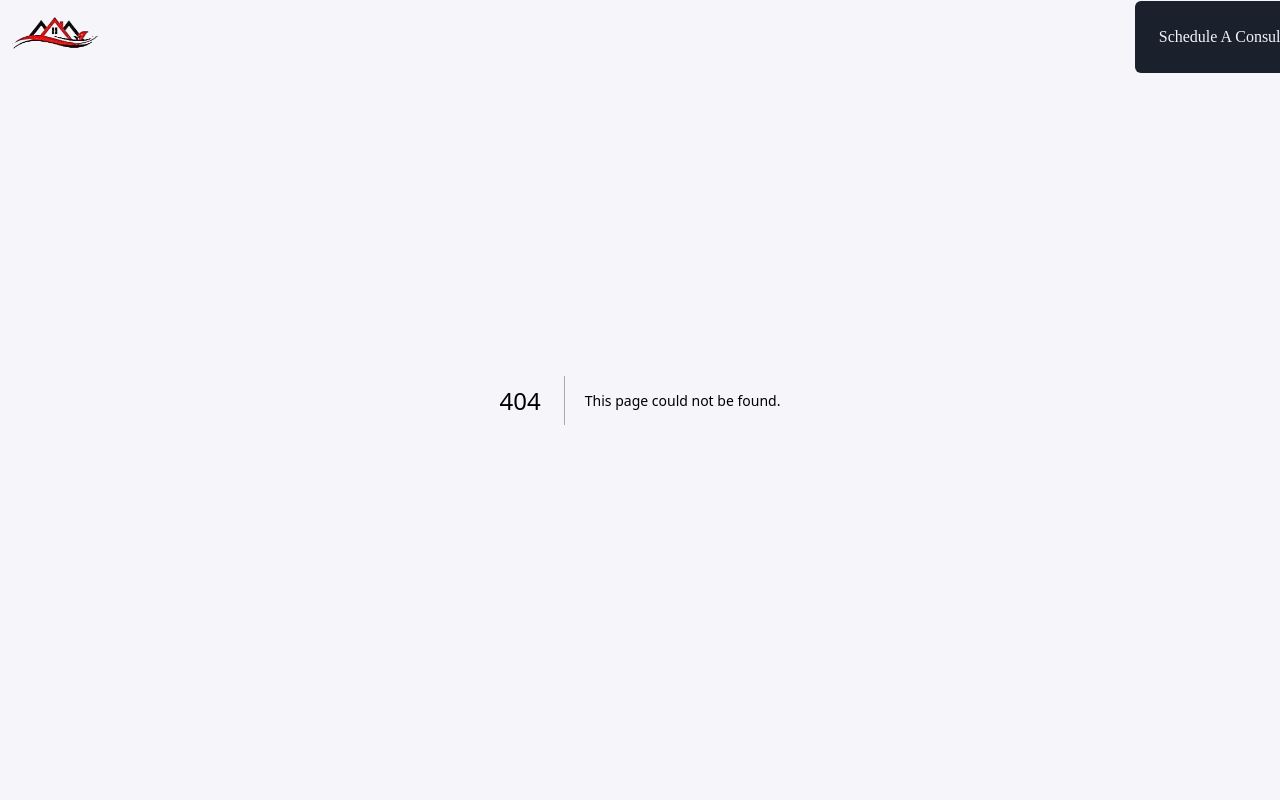
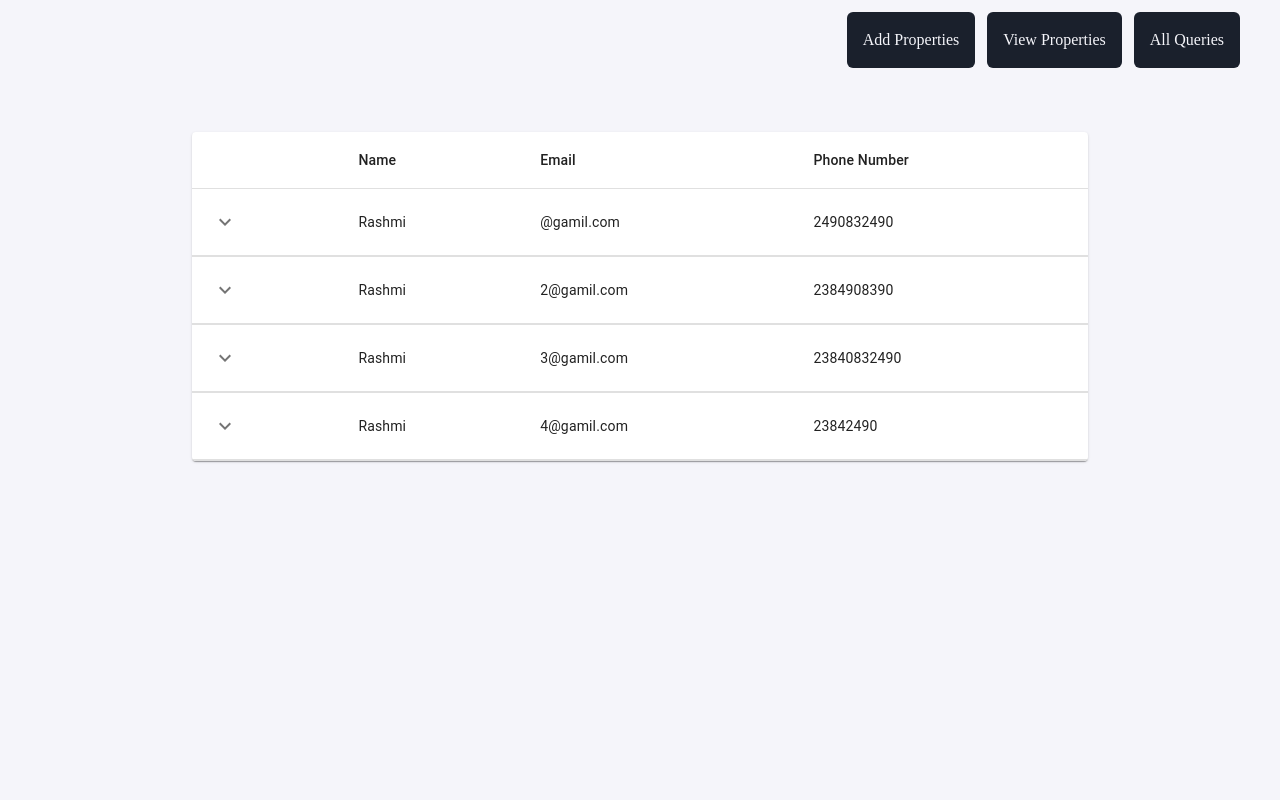
Before and after one commit to Chaitanya-exe/JK_RealEstate, a Next.js app: page /dashboard/queries in a window 1280 px wide. Before the commit this address had no page. Shown: the top 800 px of the page. Built offline with nearby package versions, Linux system fonts and the light colour scheme.

Commit message:
query layout

```diff
--- /dev/null
+++ b/app/ClientLayout.js
@@ -0,0 +1,24 @@
+"use client";
+
+import Footer from "@/components/Footer";
+import Header from "@/components/Header";
+import { usePathname, useRouter } from "next/navigation";
+import React, { useEffect, useState } from "react";
+
+const ClientLayout = ({ children }) => {
+  const pathname = usePathname();
+
+  const excludeHeaderFooter = pathname.includes('/dashboard')
+
+  return (
+    <div className="min-h-screen flex flex-col">
+      {!excludeHeaderFooter && <Header />}
+
+      <main className="flex-grow">{children}</main>
+
+      {!excludeHeaderFooter && <Footer />}
+    </div>
+  );
+};
+
+export default ClientLayout;
--- /dev/null
+++ b/app/dashboard/addProp/page.jsx
@@ -0,0 +1,11 @@
+import React from 'react'
+
+const page = () => {
+  return (
+    <div>
+      adecef
+    </div>
+  )
+}
+
+export default page
--- /dev/null
+++ b/app/dashboard/layout.jsx
@@ -0,0 +1,40 @@
+"use client";
+
+
+import Button from '@/components/Button';
+import Link from 'next/link';
+import React from 'react'
+
+const layout = ({children}) => {
+
+
+  return (
+    <div>
+      <div className="flex gap-3 justify-end mx-10 my-3">
+        <Button
+          text={"add Properties"}
+          type={"primary"}
+          link={"/dashboard/addProp"}
+          classname={"md:p-4 p-1 max-sm:hidden max-sm:rounded-md  rounded-md"}
+        />
+        <Button
+          text={"view Properties"}
+          type={"primary"}
+          link={"/dashboard/viewProp"}
+          classname={"md:p-4 p-1 max-sm:hidden max-sm:rounded-md  rounded-md"}
+        />
+        <Button
+          text={" all queries"}
+          type={"primary"}
+          link={"/dashboard/queries"}
+          classname={"md:p-4 p-1 max-sm:hidden max-sm:rounded-md  rounded-md"}
+        />
+
+      </div>
+
+      {children}
+    </div>
+  );
+}
+
+export default layout
--- /dev/null
+++ b/app/dashboard/queries/page.js
@@ -0,0 +1,92 @@
+"use client";
+
+import * as React from "react";
+import PropTypes from "prop-types";
+import Box from "@mui/material/Box";
+import Collapse from "@mui/material/Collapse";
+import IconButton from "@mui/material/IconButton";
+import Table from "@mui/material/Table";
+import TableBody from "@mui/material/TableBody";
+import TableCell from "@mui/material/TableCell";
+import TableContainer from "@mui/material/TableContainer";
+import TableHead from "@mui/material/TableHead";
+import TableRow from "@mui/material/TableRow";
+import Typography from "@mui/material/Typography";
+import Paper from "@mui/material/Paper";
+import KeyboardArrowDownIcon from "@mui/icons-material/KeyboardArrowDown";
+import KeyboardArrowUpIcon from "@mui/icons-material/KeyboardArrowUp";
+import { rows } from "@/constants/dummydata";
+
+function Row(props) {
+  const { row } = props;
+  const [open, setOpen] = React.useState(false);
+
+  return (
+    <React.Fragment>
+      <TableRow sx={{ "& > *": { borderBottom: "unset" } }}>
+        <TableCell>
+          <IconButton
+            aria-label="expand row"
+            size="small"
+            onClick={() => setOpen(!open)}
+          >
+            {open ? <KeyboardArrowUpIcon /> : <KeyboardArrowDownIcon />}
+          </IconButton>
+        </TableCell>
+        <TableCell component="th" scope="row">
+          {row.name}
+        </TableCell>
+        <TableCell>{row.email}</TableCell>
+        <TableCell>{row.phoneNumber}</TableCell>
+      </TableRow>
+      <TableRow>
+        <TableCell style={{ paddingBottom: 0, paddingTop: 0 }} colSpan={6}>
+          <Collapse in={open} timeout="auto" unmountOnExit>
+            <div className="my-3">
+              <div className="mb-4">
+                <h1 className="text-lg font-[550]">Type :-</h1>
+                <div className="flex gap-3 mt-2 text-[15px] *:bg-cardBg *:py-1 *:px-3 *:rounded *:capitalize ">
+                  {row.type.map((historyRow,i) => (
+                    <span key={i}>{historyRow}</span>
+                  ))}
+                </div>
+              </div>
+              <div>
+                <h1 className="text-lg font-[550]">Inquiries :-</h1>
+                <div className="flex flex-col text-[15px] text-wrap gap-2 tracking-wide my-2 *:bg-cardBg *:py-2 *:px-3 *:rounded *:capitalize ">
+                  {row.Inquiry.map((historyRow,i) => (
+                    <p key={i}>{historyRow}</p>
+                  ))}
+                </div>
+              </div>
+            </div>
+          </Collapse>
+        </TableCell>
+      </TableRow>
+    </React.Fragment>
+  );
+}
+
+export default function Page() {
+  return (
+    <TableContainer component={Paper} className="max-w-[70vw] mx-auto my-16">
+      <Table aria-label="collapsible table">
+        <TableHead>
+          <TableRow>
+            <TableCell />
+            <TableCell className="font-[550] capitalize ">Name</TableCell>
+            <TableCell className="font-[550] capitalize ">email</TableCell>
+            <TableCell className="font-[550] capitalize ">
+              Phone number
+            </TableCell>
+          </TableRow>
+        </TableHead>
+        <TableBody>
+          {rows.map((row) => (
+            <Row key={row.id} row={row} />
+          ))}
+        </TableBody>
+      </Table>
+    </TableContainer>
+  );
+}
--- a/app/dashboard/page.js
+++ b/app/dashboard/viewProp/page.js
@@ -3,7 +3,7 @@ import React from 'react'
 const page = () => {
   return (
     <div>
-      dsahboard
+      viewvekjr vk
     </div>
   )
 }
--- a/app/layout.js
+++ b/app/layout.js
@@ -1,7 +1,6 @@
-import { Geist, Geist_Mono } from "next/font/google";
 import "../styles/globals.css";
-import Header from "@/components/Header";
-import Footer from "@/components/Footer";
+
+import ClientLayout from "./ClientLayout";
 
 export const metadata = {
   title: "J.K. Estate",
@@ -11,13 +10,11 @@ export const metadata = {
 export default function RootLayout({ children }) {
   return (
     <html lang="en">
-    <head>
-      <link rel="icon" href="/logo.jpg" type="image/x-icon"  />
-    </head>
-      <body className="overflow-x-hidden h-full w-full  bg-prim_white">
-        <Header />
-        {children}
-        <Footer />
+      <head>
+        <link rel="icon" href="/logo.jpg" type="image/x-icon" />
+      </head>
+      <body className="overflow-x-hidden relative min-h-screen w-full  bg-prim_white">
+        <ClientLayout>{children}</ClientLayout>
       </body>
     </html>
   );
--- a/app/services/[id]/page.js
+++ b/app/services/[id]/page.js
@@ -26,6 +26,7 @@ const Page = () => {
   return (
     <div>
       <ServiceDetail serviceData={serviceData} />
+
       <section
         id="form"
         className="h-[690px] py-10 mb-12 mt-36 relative w-full bg-[url('/formBg.png')] bg-cover bg-center"
--- a/components/Button.jsx
+++ b/components/Button.jsx
@@ -1,7 +1,7 @@
+import Link from "next/link";
 import React from "react";
 
-const Button = ({ type, text, icon, classname, funCall, hrefLink }) => {
-  console.log(hrefLink);
+const Button = ({ type, text, icon, classname, hrefLink, link }) => {
 
    if (hrefLink) {
     return (
@@ -20,22 +20,16 @@ const Button = ({ type, text, icon, classname, funCall, hrefLink }) => {
   }
 
   return (
-    <button
+    <Link href={link}
       className={`${
         type === "primary"
           ? "bg-prim_black text-prim_white hover:bg-gray"
           : "bg-none border hover:ring-1 hover:ring-prim_white border-prim_white"
       } capitalize text-nowrap ${classname}`}
-      onClick={(e) => {
-        e.preventDefault();
-        if (typeof funCall === "function") {
-          funCall();
-        }
-      }}
     >
       {icon && <span>{icon}</span>}
       <p>{text}</p>
-    </button>
+    </Link>
   );
 };
 
--- a/components/Header.jsx
+++ b/components/Header.jsx
@@ -16,20 +16,20 @@ const Header = () => {
 
  const handleSectionScroll = (e, targetId) => {
    e.preventDefault();
+   setOpenMenu(false);
 
-    // If we're not on the homepage, redirect to home with the hash.
-    if (window.location.pathname !== "/") {
+   if (
+     window.location.pathname !== "/" &&
+     targetId !== "form" &&
+     targetId !== "faqs"
+   ) {
      window.location.href = `/#${targetId}`;
      return;
    }
 
-    setOpenMenu(false);
-
    const targetEle = document.getElementById(targetId);
-
    if (targetEle) {
      const offsetPosition = targetEle.offsetTop - window.innerHeight * 0.1;
-
      window.scrollTo({
        top: offsetPosition,
        behavior: "smooth",
@@ -67,7 +67,6 @@ const Header = () => {
             alt="logo"
             className="max-sm:w-[70px]"
           />
-          {/* <Image src={"/logo.jpg"} width={100} height={100} alt="logo" /> */}
           <h1>
             J.K. e<span className="text-[16px] md:text-[24px]">state</span>
           </h1>
--- a/components/MenuCom.jsx
+++ b/components/MenuCom.jsx
@@ -1,13 +1,13 @@
 "use client";
 
-import { Button, Fade, Menu, MenuItem } from "@mui/material";
+import { Menu, MenuItem } from "@mui/material";
 import { usePathname, useRouter } from "next/navigation";
 import React from "react";
 
-const MenuCom = ({setOpenMenu}) => {
+const MenuCom = ({ setOpenMenu }) => {
   const [anchorEl, setAnchorEl] = React.useState(null);
   const Router = useRouter();
-  const pathname = usePathname()
+  const pathname = usePathname();
 
   const open = Boolean(anchorEl);
 
@@ -18,29 +18,25 @@ const MenuCom = ({setOpenMenu}) => {
   const handleClose = (linkTo) => {
     setOpenMenu(false);
 
-    // Get the current pathname; if it doesn't exist, default to an empty string.
-    const currentPath = pathname || "";
+    if (pathname && pathname.includes("services")) {
 
-    if (currentPath.includes("services/")) {
-      // Replace the current service id in the pathname with the new one.
-      const newPath = currentPath.replace(
-        /services\/[^/]+/,
-        `services/${linkTo}`
-      );
-      Router.push(newPath);
-    } else {
-      // Otherwise, simply navigate to the services page with the new id.
+        const newPath = pathname.replace(
+          /services\/[^/]+/,
+          `services/${linkTo}`
+        );
+        Router.push(newPath);
+      }
+     else {
       Router.push(`services/${linkTo}`);
     }
 
-    // Router.push(`services/${linkTo}`);
     setAnchorEl(null);
   };
 
   return (
     <div className="group *:hover:cursor-pointer w-fit relative inline-block ">
       <button id="fade-button" onClick={handleClick}>
-        Dashboard
+        Services
       </button>
       <Menu
         id="fade-menu"
@@ -49,14 +45,24 @@ const MenuCom = ({setOpenMenu}) => {
         }}
         anchorEl={anchorEl}
         open={open}
-        onClose={handleClose}
+        onClose={() => setAnchorEl(null)}
         // TransitionComponent={Fade}
       >
-        <MenuItem onClick={() => handleClose("1")}>
+        <MenuItem
+          onClick={() => {
+            handleClose("1");
+            setAnchorEl(null);
+          }}
+        >
           Property Sales & Acquisitions
         </MenuItem>
-        <MenuItem onClick={() => handleClose("2")}> Property Management</MenuItem>
-        <MenuItem onClick={() => handleClose("3")}>Investment Consulting</MenuItem>
+        <MenuItem onClick={() => handleClose("2")}>
+          {" "}
+          Property Management
+        </MenuItem>
+        <MenuItem onClick={() => handleClose("3")}>
+          Investment Consulting
+        </MenuItem>
         <MenuItem onClick={() => handleClose("4")}>
           Market Research & Property Valuations
         </MenuItem>
--- a/constants/dummydata.js
+++ b/constants/dummydata.js
@@ -1,3 +1,5 @@
+import { Inquiry } from "@prisma/client";
+
 export const properties = [
   {
     id: 1,
@@ -215,3 +217,38 @@ export const testimonialData = [
      imagePath: "/formBg.png",
    },
  ];
+
+ export const rows = [
+   {
+     id: 1,
+     name: "Rashmi",
+     email: "@gamil.com",
+     phoneNumber: "2490832490",
+     type: ["fervf", "reqg", "er"],
+     Inquiry: ["freqv", "non", "nkjn"],
+   },
+   {
+     id: 2,
+     name: "Rashmi",
+     email: "2@gamil.com",
+     phoneNumber: "2384908390",
+     type: ["fervf", "reqg", "er"],
+     Inquiry: ["Scrolling Behavior:If the condition is not met (meaning you're either on the home page, or the target is on the /services page), the function tries to locate the element by its id and scrolls smoothly to its position.This solution ensures that", "non", "nkjn"],
+   },
+   {
+     id: 3,
+     name: "Rashmi",
+     email: "3@gamil.com",
+     phoneNumber: "23840832490",
+     type: ["fervf", "reqg", "er"],
+     Inquiry: ["freqv", "non", "nkjn"],
+   },
+   {
+     id: 4,
+     name: "Rashmi",
+     email: "4@gamil.com",
+     phoneNumber: "23842490",
+     type: ["fervf", "reqg", "er"],
+     Inquiry: ["freqv", "non", "nkjn"],
+   },
+ ];
```
Also changed, not shown: components/QueryForm.jsx (+10 -15 lines). Lines whose indentation alone changed are shown as unchanged.
